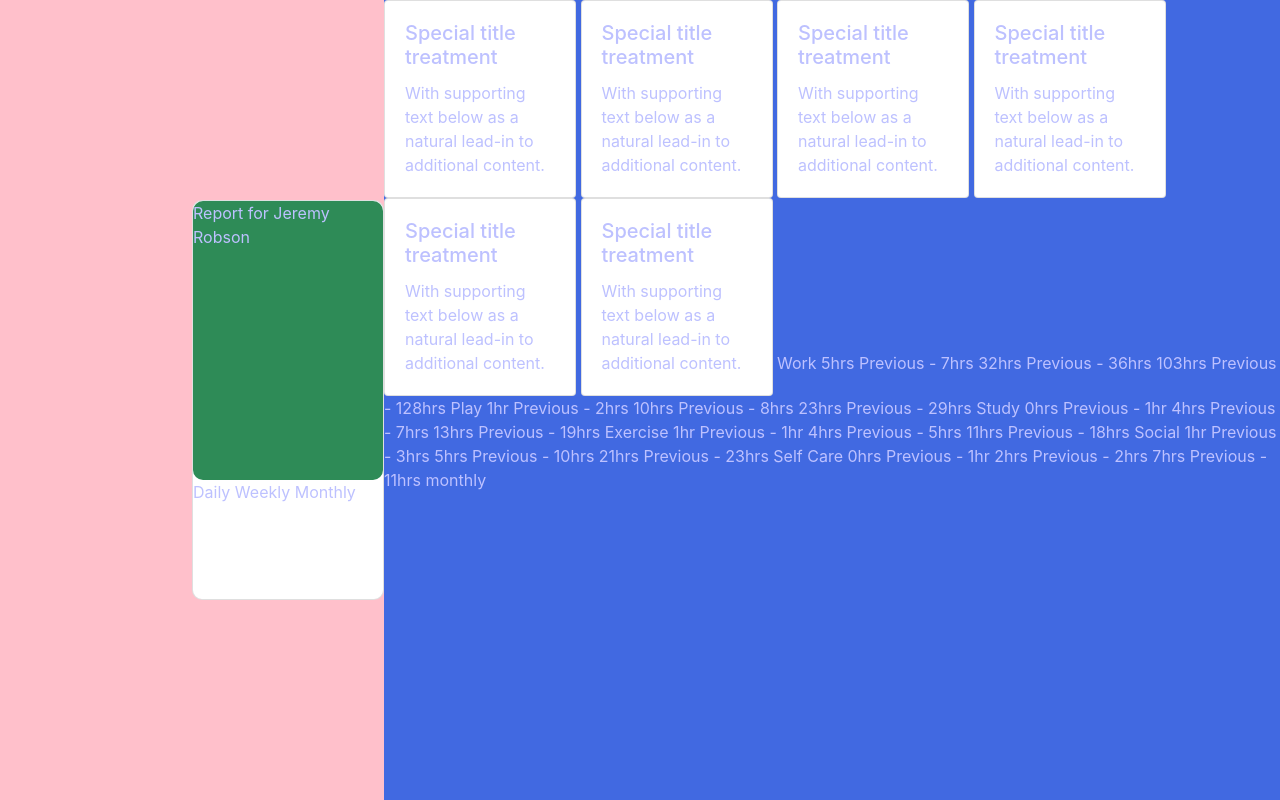
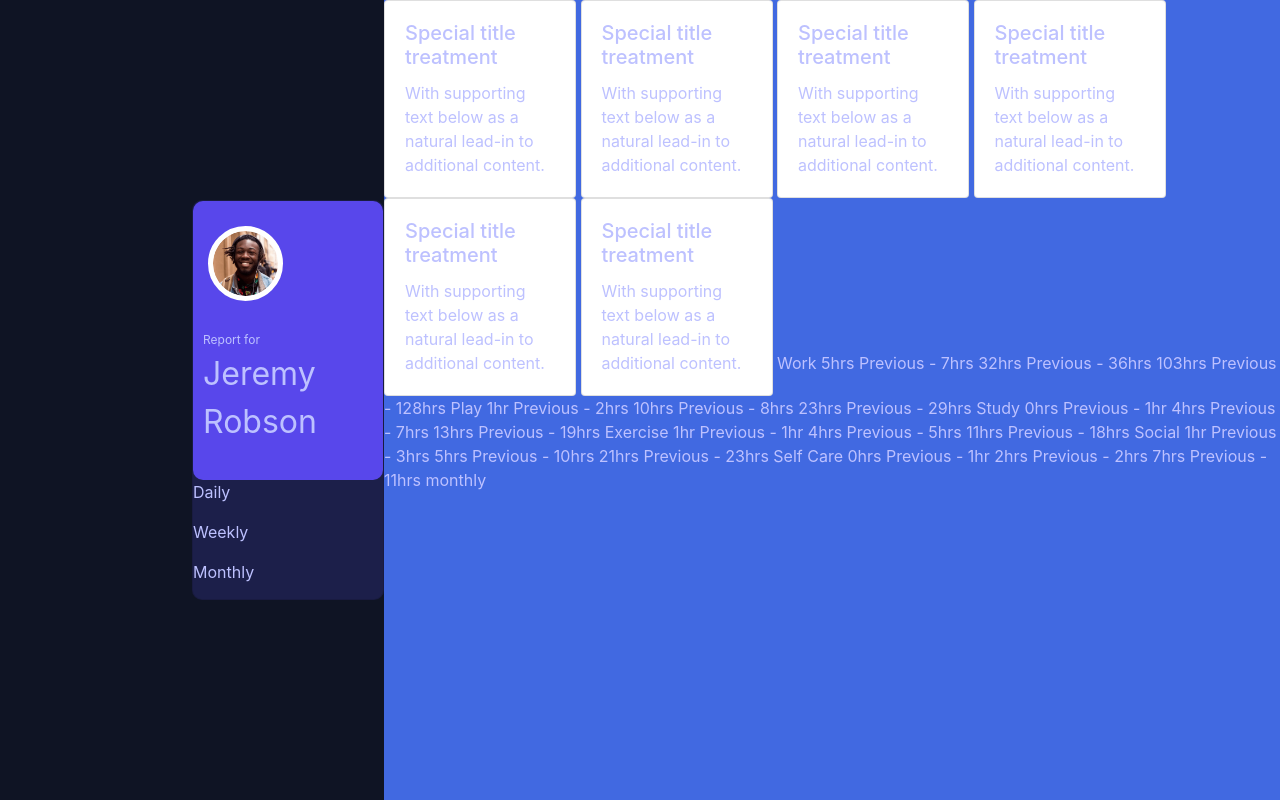
Before and after one commit to rmpcoding/Frontend-Challenge, a plain HTML site: page index.html in a window 1280 px wide. Drawn offline with nearby package versions, Linux system fonts and the light colour scheme.

Commit message:
Styling large card

```diff
--- a/css/style.css
+++ b/css/style.css
@@ -24,7 +24,7 @@ body {
 }
 
 .side-bar-left{
-background-color: pink;
+background-color: hsl(226, 43%, 10%);
 width: 30%;
 height: 100vh;
 display: flex;
@@ -45,10 +45,31 @@ justify-content: flex-end;
     height: 400px;
     align-self: center;
     border-radius: 10px;
+    background-color: hsl(235, 46%, 20%);
+    /* display: block; */
 }
 
 #user-profile{
-    background-color: seagreen;
+    background-color: hsl(246, 80%, 60%);
     height: 70%;
     border-radius: 10px;
 }
+
+.profile-pic{
+width: 75px;
+height: auto;
+margin: 25px 15px;
+border: white solid 5px;
+border-radius: 50%;
+background-color: white;
+}
+
+#large-card-text{
+    font-size: 12px;
+    margin-left: 10px;
+}
+
+#name{
+    font-size: 32px;
+    margin-left: 10px;
+}
--- a/index.html
+++ b/index.html
@@ -25,13 +25,16 @@
   <div class="side-bar-left">
     <div class="card large-card" style="width: 12rem;">
 <div id="user-profile">
-  Report for
-  Jeremy Robson
+  <img src="./assets/images/image-jeremy.png" class="profile-pic"></img>
+  <br>
+
+  <span id="large-card-text">Report for</span>
+ <p id="name">Jeremy Robson</p>
 </div>
 
-Daily
-Weekly
-Monthly
+<p>Daily</p>
+<p>Weekly</p>
+<p>Monthly</p>
     </div>
 
 
```
